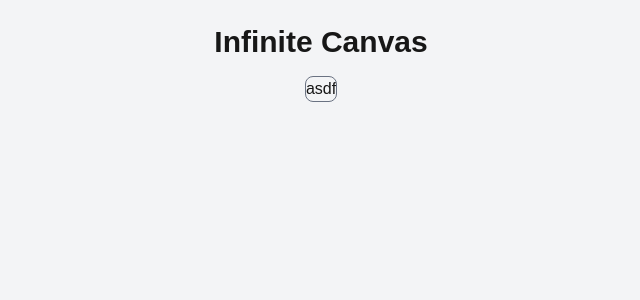
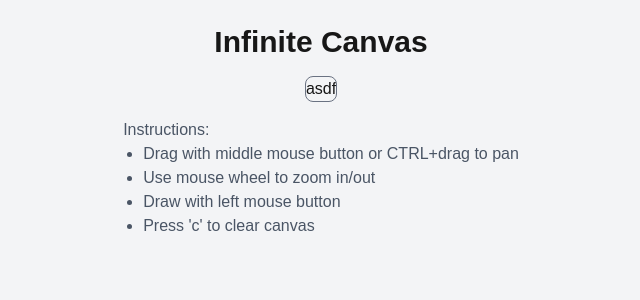
Before and after one commit to Brian-Hsieh/yoshisketch, a Next.js app: page / in a window 1280 px wide. Shown: the top 300 px of the page, without its empty margins (319-959 px from the left). Built offline with nearby package versions, Linux system fonts and the light colour scheme.

Commit message:
Added instructions
- to be modified into collapsing nav bar

```diff
--- a/src/app/page.tsx
+++ b/src/app/page.tsx
@@ -7,6 +7,15 @@ export default function Home() {
       <div className="border border-gray-500 rounded-lg overflow-hidden">
         asdf
       </div>
+      <div className="mt-4 text-gray-600">
+        <p>Instructions:</p>
+        <ul className="list-disc pl-5">
+          <li>Drag with middle mouse button or CTRL+drag to pan</li>
+          <li>Use mouse wheel to zoom in/out</li>
+          <li>Draw with left mouse button</li>
+          <li>Press 'c' to clear canvas</li>
+        </ul>
+      </div>
     </div>
   );
 }
```
